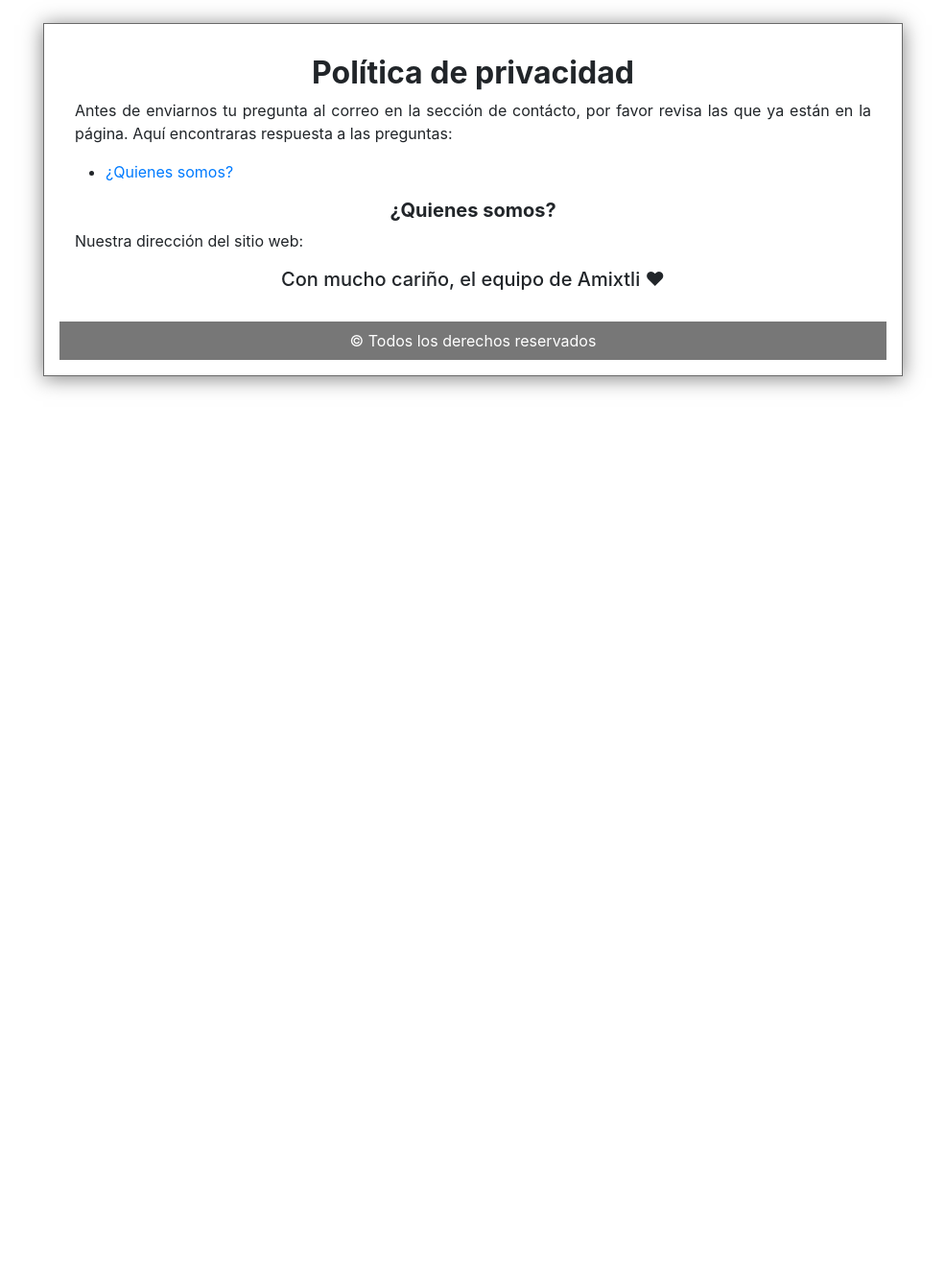
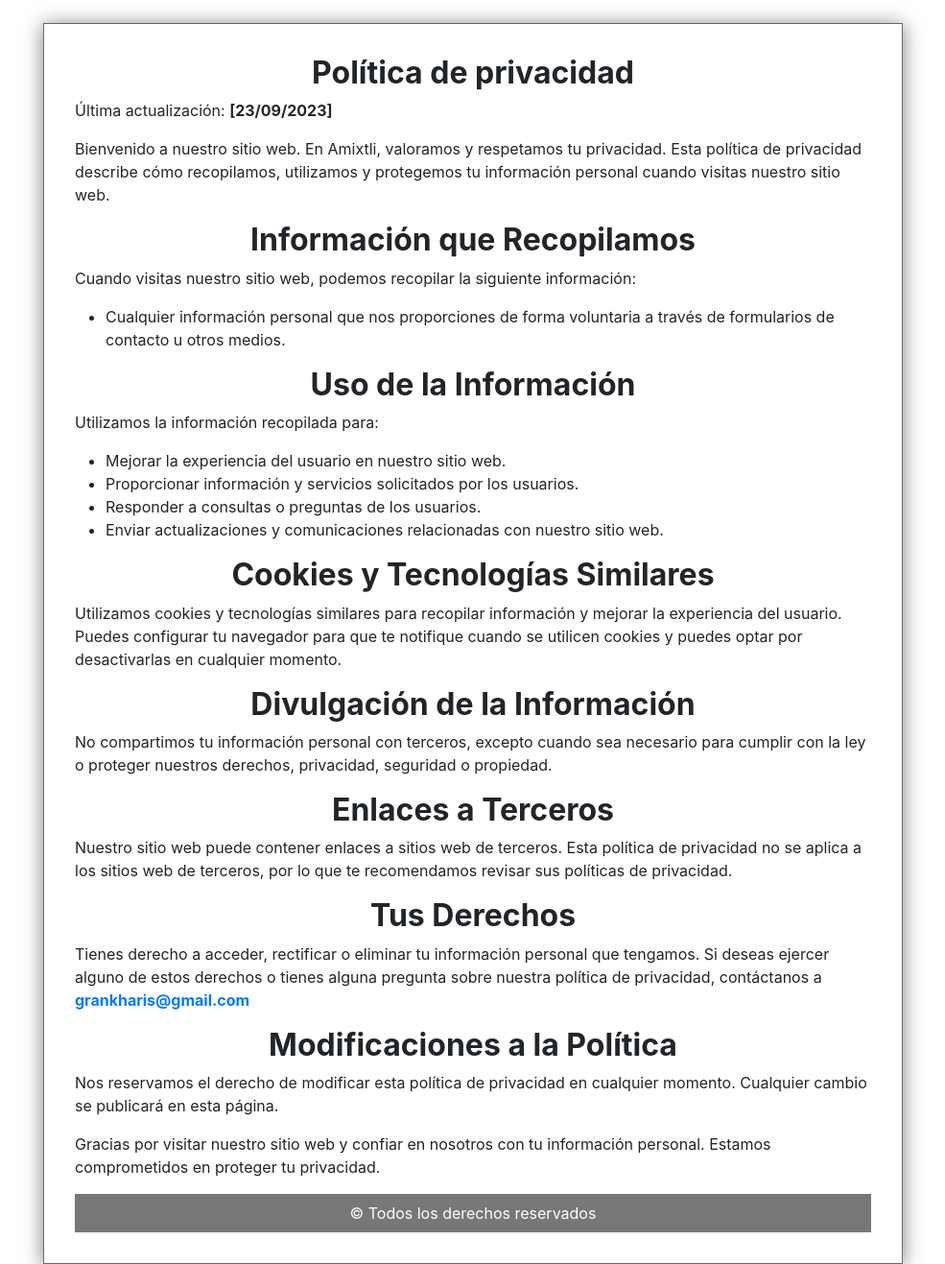
Before and after one commit to th3-butl3r/amixtli-front-end, a Flask app: page /politica_privacidad in a window 1280 px wide. Shown: the part 56-1373 px from the top of the page at 96% size, without its empty margins (147-1132 px from the left). Before the commit the page ends 463 px from the top, so only its background shows below. Run offline with Flask 3, Linux system fonts and the light colour scheme; parts of the project's set-up code (start-up, migrations or seed data) failed here and were passed over; some libraries are stand-ins or nearby versions.

Commit message:
feat: Update filter to show reports on map and privacy policy added

```diff
--- a/templates/contact.html
+++ b/templates/contact.html
@@ -32,7 +32,7 @@
                 y de pasar la revisión, será fusionado a la rama principal.
                 <br>
                 Si no es en la parte de código, por favor contáctame por mi correo personal:
-                <strong>ladivcr@gmail.com</strong>
+                <strong><a href="mailto:ladivcr@gmail.com">ladivcr@gmail.com</a></strong>
                 <br>
                 para saber de qué manera pretendes apoyar el proyecto y definir una dirección
             </p>
--- a/templates/help.html
+++ b/templates/help.html
@@ -17,7 +17,7 @@
             <!-- Question #1 -->
             <center><h1><strong><a name = "p1">¿Cómo puedo apoyar el proyecto de una manera más directa?</a></strong></h1></center>
             <ul>
-                <li>Envia un correo personal al creador del proyecto: <strong>ladivcr@gmail.com</strong>"</li><br>
+                <li>Envia un correo personal al creador del proyecto: <strong><a href="mailto:ladivcr@gmail.com">ladivcr@gmail.com</a></strong></li><br>
                 <p style="text-align: justify;">En el correo describe las razones por las que quieres apoyar al proyecto, de
                     qué manera quieres apoyarlo, así como las habilidades que consideras serán de beneficio para el proyecto.
                     No olvides compartirnos qué fue lo que te motivo a colaborar. Es muy importante para nosotros
--- a/templates/privacy_policy.html
+++ b/templates/privacy_policy.html
@@ -8,21 +8,58 @@
     <div id="container">
         <div id="post">
             <center><h2><strong>Política de privacidad</strong></h2></center>
-            <p style="text-align: justify;">Antes de enviarnos tu pregunta al correo en la sección de contácto, por favor
-                revisa las que ya están en la página. Aquí encontraras respuesta a las preguntas: <br>
+
+            <p>Última actualización: <strong>[23/09/2023]</strong></p>
+
+            <p>Bienvenido a nuestro sitio web. En Amixtli, valoramos y respetamos tu privacidad. Esta política de privacidad describe cómo recopilamos, utilizamos y protegemos tu información personal cuando visitas nuestro sitio web.</p>
+
+            <center><h2><strong>Información que Recopilamos</strong></h2></center>
+
+            <p>Cuando visitas nuestro sitio web, podemos recopilar la siguiente información:</p>
+
             <ul>
-                <li><a href="#p1">¿Quienes somos?</a></li>
+                <li>Cualquier información personal que nos proporciones de forma voluntaria a través de formularios de contacto u otros medios.</li>
             </ul>
 
-            <!-- Question #1 -->
-            <center><h1><strong><a name = "p1">¿Quienes somos?</a></strong></h1></center>
-                <p style="text-align: justify;">Nuestra dirección del sitio web:
-                </p>
 
-            <p><center><h1>Con mucho cariño, el equipo de Amixtli &hearts;</h1></center></p>
-        </div>
+            <center><h2><strong>Uso de la Información</strong></h2></center>
 
-        <div id="footer">&copy Todos los derechos reservados</div>
+            <p>Utilizamos la información recopilada para:</p>
+
+            <ul>
+                <li>Mejorar la experiencia del usuario en nuestro sitio web.</li>
+                <li>Proporcionar información y servicios solicitados por los usuarios.</li>
+                <li>Responder a consultas o preguntas de los usuarios.</li>
+                <li>Enviar actualizaciones y comunicaciones relacionadas con nuestro sitio web.</li>
+            </ul>
+
+            <center><h2><strong>Cookies y Tecnologías Similares</strong></h2></center>
+
+            <p>Utilizamos cookies y tecnologías similares para recopilar información y mejorar la experiencia del usuario.
+                Puedes configurar tu navegador para que te notifique cuando se utilicen cookies y puedes optar por desactivarlas
+                en cualquier momento.</p>
+
+            <center><h2><strong>Divulgación de la Información</strong></h2></center>
+
+            <p>No compartimos tu información personal con terceros, excepto cuando sea necesario para cumplir con la ley o proteger nuestros derechos, privacidad, seguridad o propiedad.</p>
+
+            <center><h2><strong>Enlaces a Terceros</strong></h2></center>
+
+            <p>Nuestro sitio web puede contener enlaces a sitios web de terceros. Esta política de privacidad no se aplica a los sitios web de terceros, por
+                lo que te recomendamos revisar sus políticas de privacidad.</p>
+
+            <center><h2><strong>Tus Derechos</strong></h2></center>
+
+            <p>Tienes derecho a acceder, rectificar o eliminar tu información personal que tengamos. Si deseas ejercer alguno de estos derechos o tienes alguna pregunta sobre nuestra
+                política de privacidad, contáctanos a <strong><a href="mailto:grankharis@gmail.com">grankharis@gmail.com</a></strong></p>
+
+            <center><h2><strong>Modificaciones a la Política</strong></h2></center>
+
+            <p>Nos reservamos el derecho de modificar esta política de privacidad en cualquier momento.
+                Cualquier cambio se publicará en esta página.</p>
+
+            <p>Gracias por visitar nuestro sitio web y confiar en nosotros con tu información personal. Estamos comprometidos en proteger tu privacidad.</p>
+            <div id="footer">&copy Todos los derechos reservados</div>
     </div>
     <!-- TERMINA Información de Políticas de privacidad-->
 {% endblock %}
```
Also changed, not shown: services/map.py (+45 -4 lines), templates/index.html (+4 -4 lines).
